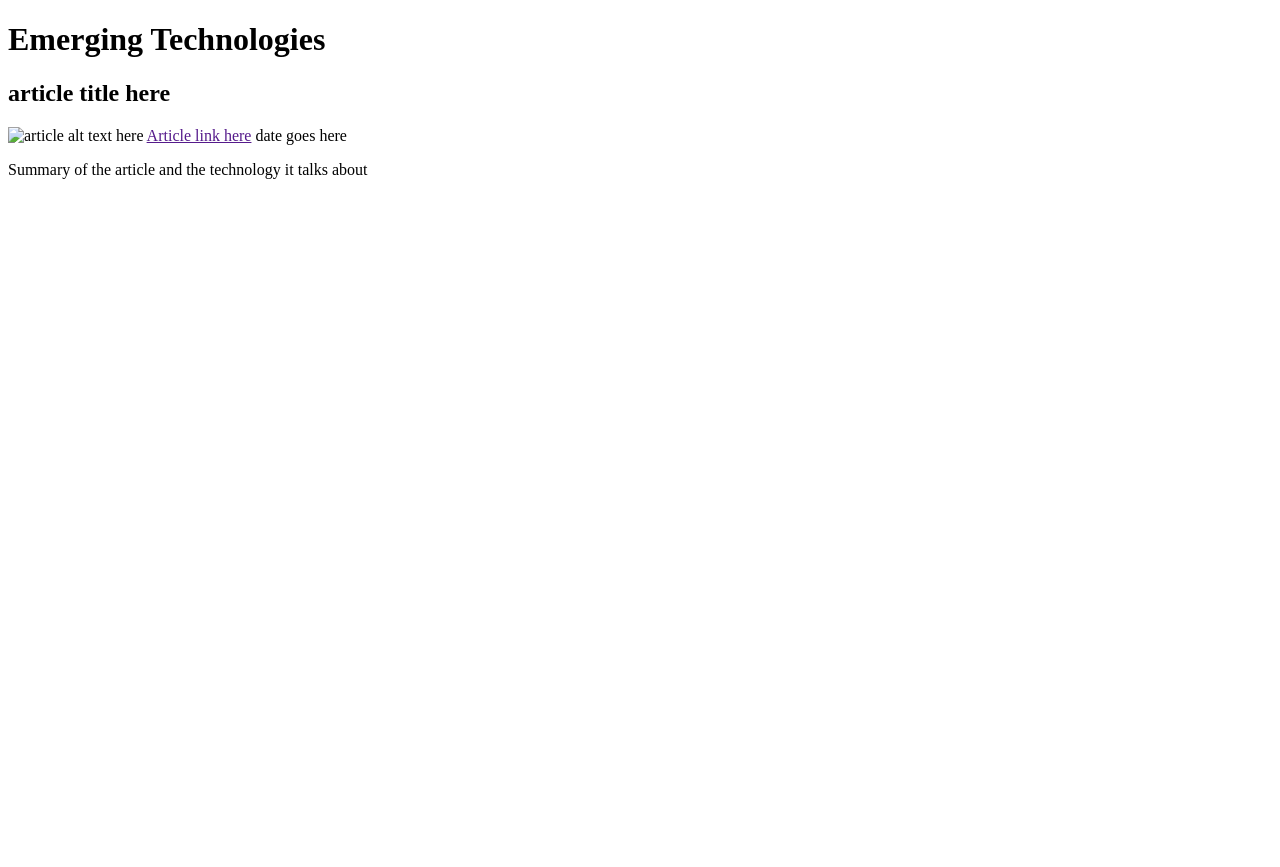
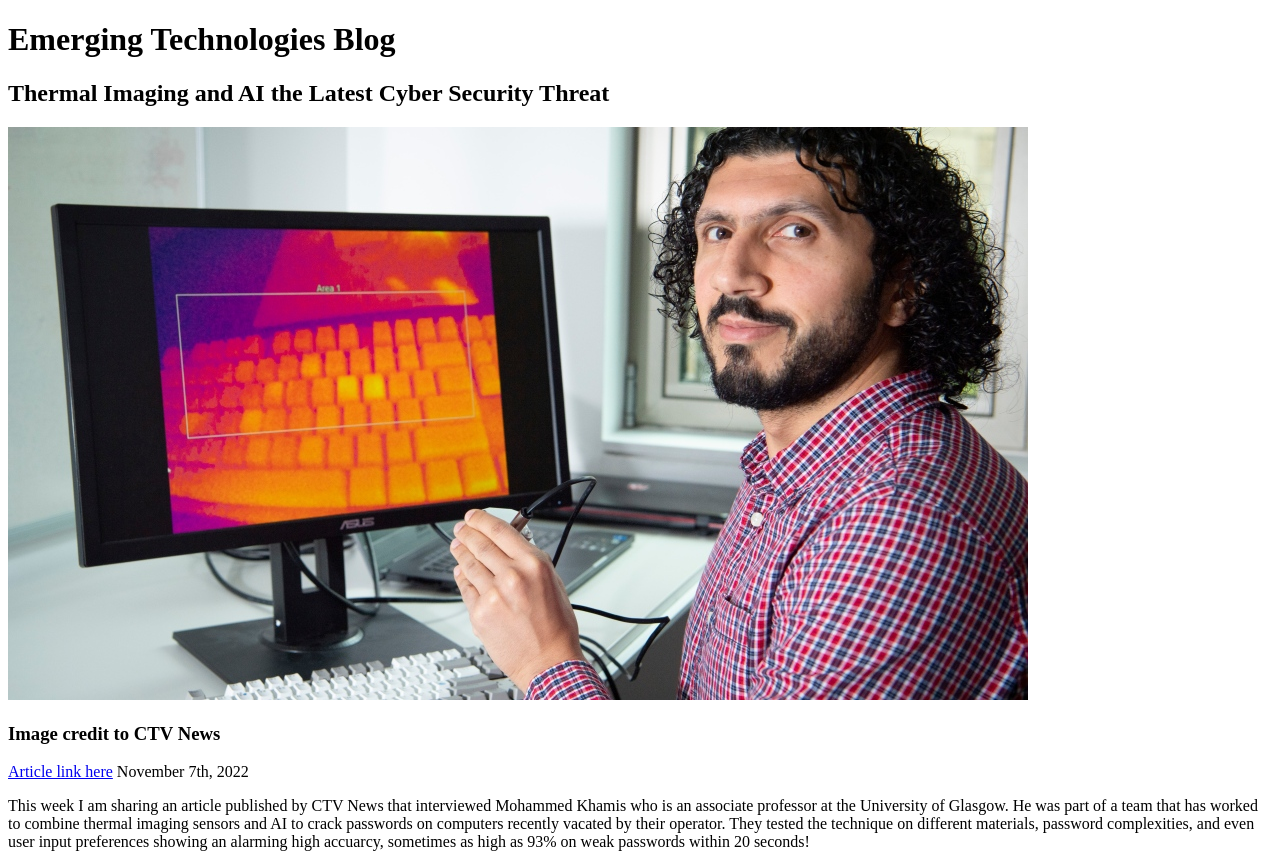
Before and after one commit to Airwolf435/blog_1500_02, a plain HTML site: page index.html in a window 1280 px wide. Before the commit the page ends 800 px from the top, so only its background shows below. Drawn offline with Linux system fonts and the light colour scheme.

Commit message:
Update page title, header and create article 1. Add images folder and article 1 image.

```diff
--- a/index.html
+++ b/index.html
@@ -1,23 +1,33 @@
 <!DOCTYPE html>
 <html lang="en">
+
 <head>
     <meta charset="UTF-8">
     <meta http-equiv="X-UA-Compatible" content="IE=edge">
     <meta name="viewport" content="width=device-width, initial-scale=1.0">
-    <title>Student Name - Emerging Technology Blog</title>
+    <title>John Keenan- Emerging Technology Blog</title>
 </head>
+
 <body>
-    <h1>Emerging Technologies</h1>
+    <h1>Emerging Technologies Blog</h1>
     <main>
-        <!-- sample of a blog post -->
+        <!-- start of blog post template -->
         <article>
-            <h2>article title here</h2>
-            <img src="" alt="article alt text here">
-            <a href="">Article link here</a>
-            <time>date goes here</time>
-            <p>Summary of the article and the technology it talks about</p>
+            <h2>Thermal Imaging and AI the Latest Cyber Security Threat</h2>
+            <img src="./images/article1Image.jpg" alt="Picture of Mohammed Khamis">
+            <h3>Image credit to CTV News</h3>
+            <a
+                href="https://www.ctvnews.ca/sci-tech/thermal-imaging-and-ai-can-be-used-to-crack-passwords-in-seconds-study-finds-1.6105075">Article
+                link here</a>
+            <time>November 7th, 2022</time>
+            <p>This week I am sharing an article published by CTV News that interviewed Mohammed Khamis who is an
+                associate professor at the University of Glasgow. He was part of a team that has worked to combine
+                thermal imaging sensors and AI to crack passwords on computers recently vacated by their operator. They
+                tested the technique on different materials, password complexities, and even user input preferences
+                showing an alarming high accuarcy, sometimes as high as 93% on weak passwords within 20 seconds!</p>
         </article>
-        <!-- end of sample -->
+        <!-- end of template -->
     </main>
 </body>
+
 </html>
```
Also changed, not shown: images/article1Image.jpg (added).
